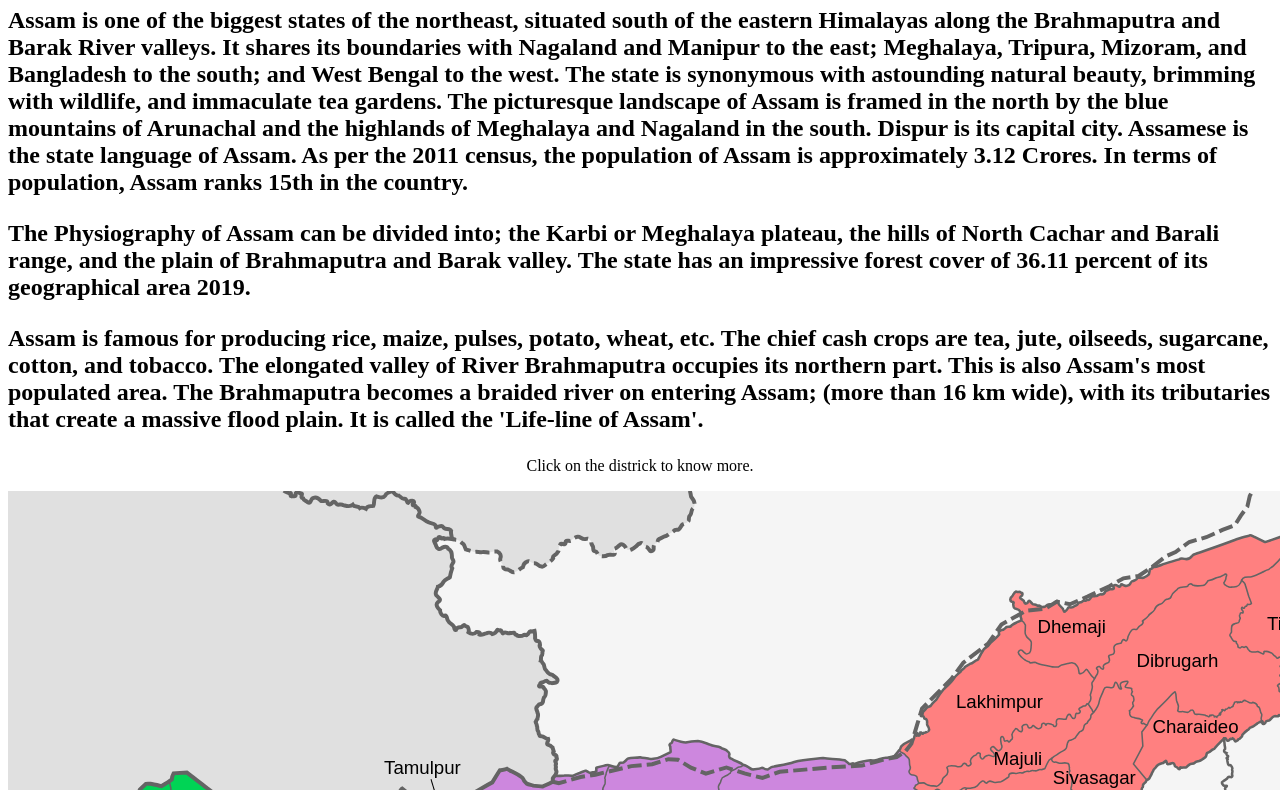
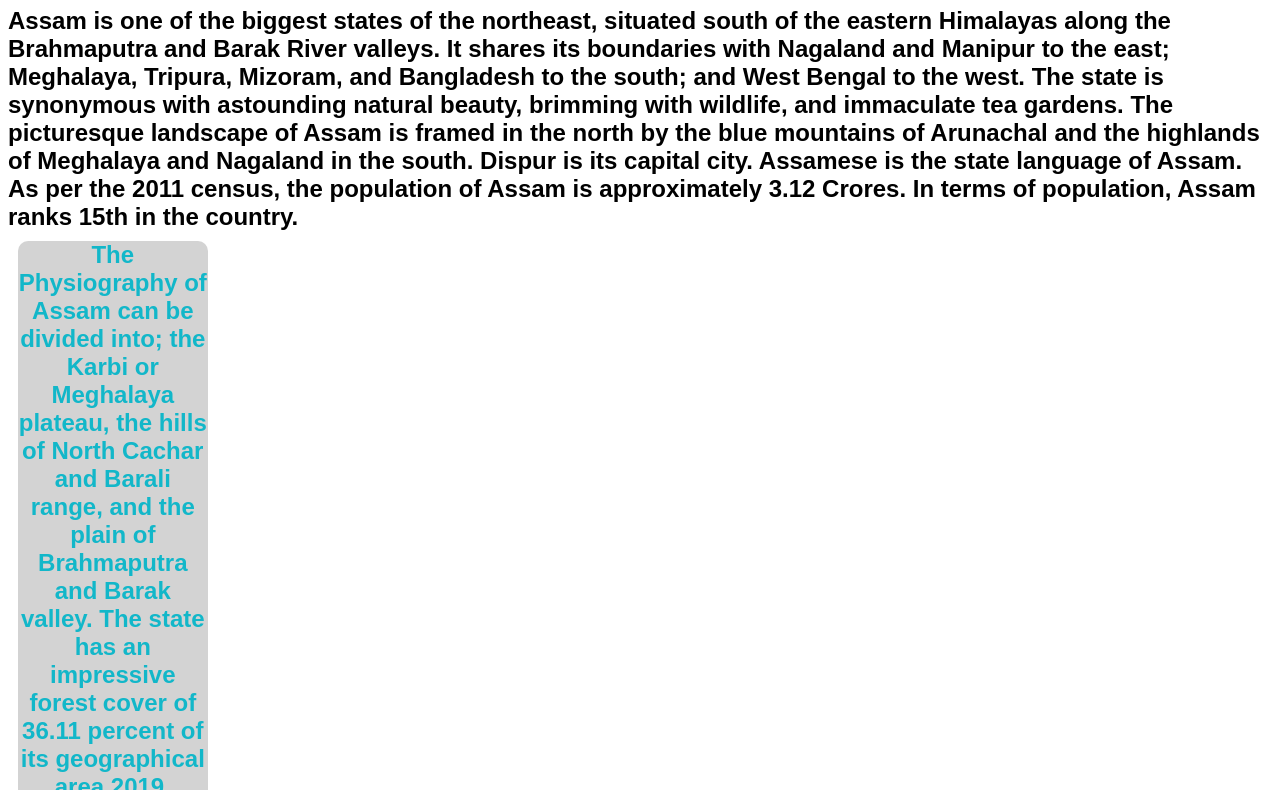
Before and after one commit to SreyasiNath/Map-of-Assam, a plain HTML site: page index.html in a window 1280 px wide. Shown: the part 73-863 px from the top of the page. Drawn offline with Linux system fonts and the light colour scheme.

Commit message:
Update style.css

```diff
--- a/style.css
+++ b/style.css
@@ -35,8 +35,21 @@ img{
 .ttp:hover .ttxt{
     visibility: visible;
 }
-
-/* <style>
+p{
+  border 2px solid black;
+  margin: 10px;
+  padding 5px;
+  background-color: rgba(200, 200, 200, 0.8);
+  width: 15%;
+  text-align: center;
+  border-radius: 10px;
+  color: #12b7c9;
+  cursor: pointer;
+}
+p:hover{
+  background-color: rgba(160, 160, 160, 0.5);
+  color: #f06829;
+}
         * {
           box-sizing: border-box;
         }
@@ -99,4 +112,3 @@ img{
             height: auto;
           }
         }
-</style> */
```
